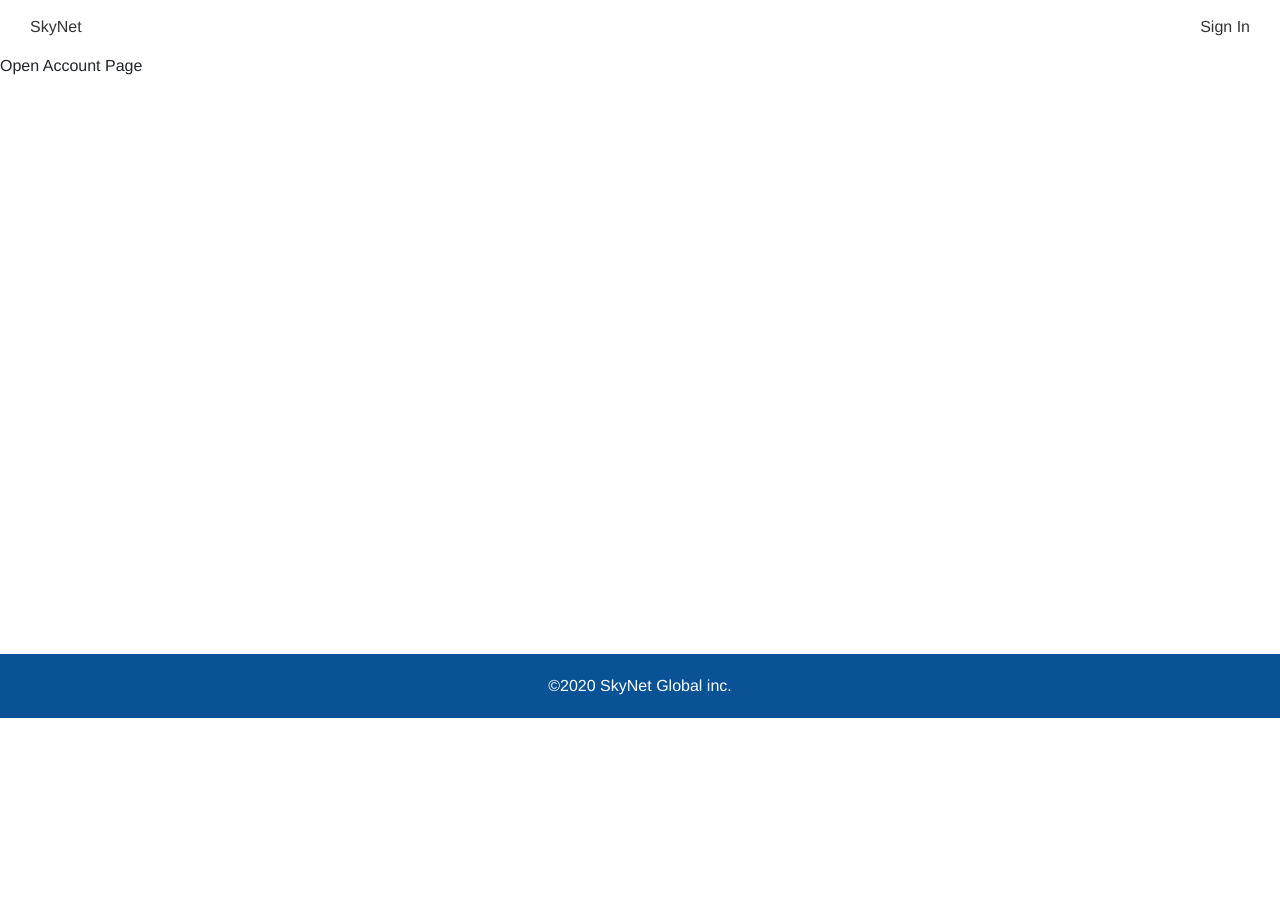
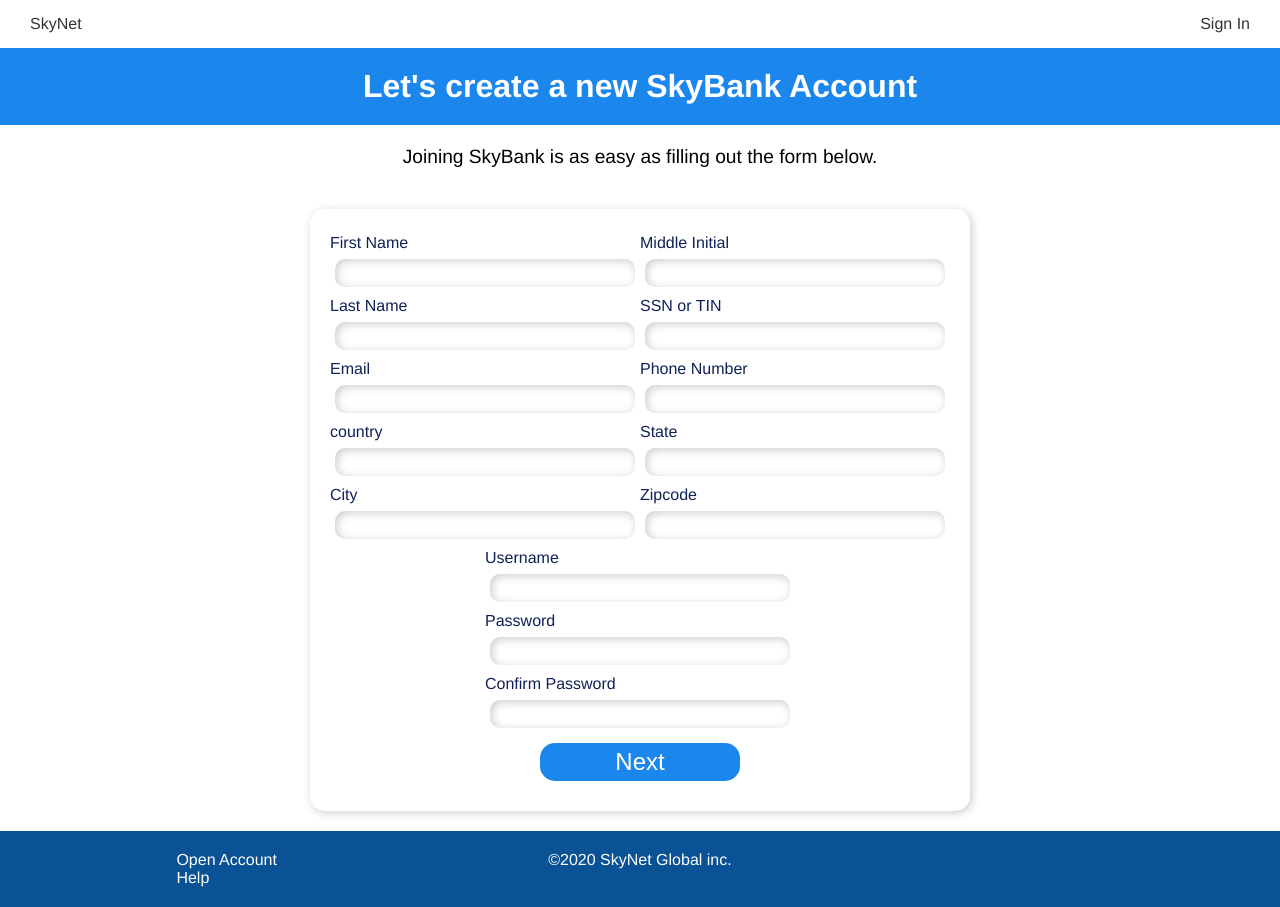
Before and after one commit to DavidKaza/skybank, a React (Create React App) app: page /openaccount in a window 1280 px wide. Before the commit the page ends 800 px from the top, so only its background shows below. Built offline with nearby package versions, Linux system fonts and the light colour scheme.

Commit message:
added create account

```diff
--- a/public/index.html
+++ b/public/index.html
@@ -25,12 +25,12 @@
       Learn how to configure a non-root public URL by running `npm run build`.
     -->
     <title>React App</title>
-    <link
+    <!-- <link
       href="https://cdn.jsdelivr.net/npm/bootstrap@5.2.2/dist/css/bootstrap.min.css"
       rel="stylesheet"
       integrity="sha384-Zenh87qX5JnK2Jl0vWa8Ck2rdkQ2Bzep5IDxbcnCeuOxjzrPF/et3URy9Bv1WTRi"
       crossorigin="anonymous"
-    />
+    /> -->
   </head>
   <body>
     <noscript>You need to enable JavaScript to run this app.</noscript>
@@ -45,6 +45,10 @@
       To begin the development, run `npm start` or `yarn start`.
       To create a production bundle, use `npm run build` or `yarn build`.
     -->
-    <script src="https://cdn.jsdelivr.net/npm/bootstrap@5.2.2/dist/js/bootstrap.bundle.min.js" integrity="sha384-OERcA2EqjJCMA+/3y+gxIOqMEjwtxJY7qPCqsdltbNJuaOe923+mo//f6V8Qbsw3" crossorigin="anonymous"></script>
+    <script
+      src="https://cdn.jsdelivr.net/npm/bootstrap@5.2.2/dist/js/bootstrap.bundle.min.js"
+      integrity="sha384-OERcA2EqjJCMA+/3y+gxIOqMEjwtxJY7qPCqsdltbNJuaOe923+mo//f6V8Qbsw3"
+      crossorigin="anonymous"
+    ></script>
   </body>
 </html>
--- a/src/components/Button.tsx
+++ b/src/components/Button.tsx
@@ -4,7 +4,7 @@ const StyledButton = styled.button`
   background-color: var(--primary);
   border: none;
   width: 200px;
-  padding: 10px;
+  padding: 5px;
   border-radius: 15px;
   font-size: 1.5rem;
   color: #fff;
@@ -26,11 +26,17 @@ const StyledButton = styled.button`
 interface Props {
   readonly children: React.ReactNode;
   onClick?: React.MouseEventHandler<HTMLButtonElement>;
+  className?: string;
 }
 
-const Button = (props: Props) => {
+const Button: React.FC<Props> = (props) => {
   return props.onClick ? (
-    <StyledButton onClick={props.onClick}>{props.children}</StyledButton>
+    <StyledButton
+      className={props.className ? props.className : ''}
+      onClick={props.onClick}
+    >
+      {props.children}
+    </StyledButton>
   ) : (
     <StyledButton>{props.children}</StyledButton>
   );
--- a/src/components/Footer.tsx
+++ b/src/components/Footer.tsx
@@ -1,3 +1,4 @@
+import { Link } from 'react-router-dom';
 import styled from 'styled-components';
 
 const StyledFooter = styled.footer`
@@ -6,9 +7,33 @@ const StyledFooter = styled.footer`
   background-color: var(--primaryMedium);
   color: #fff;
   text-align: center;
+  display: grid;
+  grid-template-columns: 1fr 1fr 1fr;
+  justify-content: center;
+  ul {
+    list-style-type: none;
+    text-align: left;
+    margin: auto;
+    a {
+      color: #fff;
+      text-decoration: none;
+    }
+  }
 `;
 const Footer = () => {
-  return <StyledFooter>&copy;2020 SkyNet Global inc.</StyledFooter>;
+  return (
+    <StyledFooter>
+      <ul>
+        <li>
+          <Link to='/openaccount'>Open Account</Link>
+        </li>
+        <li>
+          <Link to='/help'>Help</Link>
+        </li>
+      </ul>
+      &copy;2020 SkyNet Global inc.
+    </StyledFooter>
+  );
 };
 
 export default Footer;
--- a/src/components/Form.tsx
+++ b/src/components/Form.tsx
@@ -13,15 +13,50 @@ const StyledForm = styled.form`
   margin: 20px auto;
   background-color: #fff;
   color: var(--primaryDark);
-  input {
+  input,
+  select {
     font-size: 1.2rem;
     border-radius: 10px;
+    border: none;
+    box-shadow: inset 2px 2px 10px rgba(0, 0, 0, 0.2);
     margin: 5px;
     padding: 5px;
     width: 350px;
   }
   label {
     padding: 15px 0px 8px 0px;
+  }
+  &.grid-2col {
+    font-size: 1rem;
+    display: grid;
+    grid-template-columns: 1fr 1fr;
+    max-width: 900px;
+    @media screen and (max-width: 900px) {
+      grid-template-columns: 1fr;
+      max-width: 100%;
+    }
+    label {
+      display: block;
+      padding: 5px 0px 2px 0px;
+    }
+    input,
+    select {
+      font-size: 1rem;
+      border-radius: 10px;
+      border: none;
+      box-shadow: inset 2px 2px 10px rgba(0, 0, 0, 0.2);
+      margin: 5px;
+      padding: 5px;
+      width: 300px;
+    }
+    .span2 {
+      grid-column: span 2;
+      margin: auto;
+      display: block;
+    }
+    button {
+      grid-column: span 2;
+    }
   }
 `;
 
@@ -33,7 +68,7 @@ interface Props {
   onSubmit?: (event: React.FormEvent<HTMLFormElement>) => void;
 }
 
-const Form = (props: Props) => {
+const Form: React.FC<Props> = (props) => {
   function defaultOnSubmit(e: React.FormEvent<HTMLFormElement>) {
     e.preventDefault();
   }
--- a/src/components/Header.tsx
+++ b/src/components/Header.tsx
@@ -63,7 +63,7 @@ export const StyledHeader = styled.header`
 `;
 
 const Header: React.FC = () => {
-  const User = useAppSelector(selectUser);
+  const user = useAppSelector(selectUser);
   const dispatch = useAppDispatch();
   let navigateHome = useNavigate();
   return (
@@ -74,7 +74,7 @@ const Header: React.FC = () => {
             <Link to='/'>SkyNet</Link>
           </div>
           <ul>
-            {User.id ? (
+            {user.id ? (
               <div className='user-menu'>
                 <li>
                   <Link to='profile'>Profile</Link>
@@ -99,19 +99,19 @@ const Header: React.FC = () => {
             )}
           </ul>
         </div>
-        {User.id ? (
+        {user.id ? (
           <ul className='lowerNav'>
             <li>
               <Link to='/accounts'>Accounts</Link>
+            </li>
+            <li>
+              <Link to='/openaccount'>Open New Account</Link>
             </li>
             <li>
               <Link to='/payments'>Payments and Transfers</Link>
             </li>
             <li>
               <Link to='/messages'>Messages</Link>
-            </li>
-            <li>
-              <Link to='/OpenAccount'>Open Account</Link>
             </li>
             <li>
               <Link to='/help'>Help</Link>
--- a/src/components/Hero.tsx
+++ b/src/components/Hero.tsx
@@ -32,13 +32,13 @@ const StyledDiv = styled.div`
     margin: 0;
   }
   .login {
-    font-size: 1.5rem;
     color: #fff;
     display: flex;
     flex-direction: column;
     justify-content: space-evenly;
     align-items: center;
     p {
+      padding: 5px;
       a {
         color: var(--primary);
         &:hover {
@@ -74,6 +74,9 @@ const Hero = () => {
           <p>
             Not enrolled? <Link to='/signup'>Sign up now.</Link>
           </p>
+          <p>
+            New to SkyBank? <Link to='/openaccount'>Open Account</Link>
+          </p>
         </Form>
       </div>
     </StyledDiv>
--- a/src/components/pages/OpenAccount.tsx
+++ b/src/components/pages/OpenAccount.tsx
@@ -1,22 +1,265 @@
+import axios from 'axios';
+import { useState } from 'react';
+import { Link, useNavigate } from 'react-router-dom';
+import styled from 'styled-components';
+import { useAppSelector } from '../../shared/hooks';
+import { selectUser } from '../../shared/UserSlicer';
+import Button from '../Button';
+import Form from '../Form';
+
+const StyledMain = styled.main`
+  h1 {
+    padding: 20px;
+    background-color: var(--primary);
+    color: #fff;
+  }
+  p {
+    padding: 20px;
+    max-width: 750px;
+    font-size: 1.2rem;
+    line-height: 1.5rem;
+    text-align: left;
+    margin: auto;
+  }
+  .openaccount-container {
+    min-height: calc(100vh - 350px);
+    display: grid;
+    align-items: center;
+    justify-content: center;
+  }
+`;
+
 const OpenAccount = () => {
+  const [accountData, setAccountData] = useState({
+    accountType: '',
+    nickname: '',
+    initialDeposit: '',
+  });
 
-<div>
+  const [userData, setUserData] = useState({
+    firstName: '',
+    middleInitial: '',
+    lastName: '',
+    ssn: '',
+    email: '',
+    phoneNumber: '',
+    country: '',
+    state: '',
+    city: '',
+    zipcode: '',
+    username: '',
+    password: '',
+    confirmPassword: '',
+  });
 
-<h3>Add New Account</h3>
+  let navigateProfile = useNavigate();
+  const user = useAppSelector(selectUser);
+  function onSubmit(e: React.FormEvent<HTMLFormElement>) {
+    e.preventDefault();
+    axios
+      .post(`http://localhost:8080/users/${user.id}/accounts`, {
+        accountType: accountData.accountType,
+        nickname: accountData.nickname,
+        initialDeposit: accountData.initialDeposit,
+      })
+      .then((resp) => {
+        console.log(resp.data);
+        navigateProfile('/Profile');
+      });
+  }
+  function handleAccountInputChange(e: React.ChangeEvent<HTMLInputElement>) {
+    const value = e.target.value;
+    setAccountData({
+      ...accountData,
+      [e.target.name]: value,
+    });
+  }
+  function handleSelectChange(e: React.ChangeEvent<HTMLSelectElement>) {
+    const value = e.target.value;
+    setAccountData({
+      ...accountData,
+      [e.target.name]: value,
+    });
+  }
 
-  <form className="grid">
-      <label>Account Type</label>
-      <input type="text"></input>
-      <label>Initial deposit</label>
-      <input type="number"></input>
+  function handleUserInputChange(e: React.ChangeEvent<HTMLInputElement>) {
+    const value = e.target.value;
+    setUserData({
+      ...userData,
+      [e.target.name]: value,
+    });
+  }
 
-  </form>
+  return (
+    <StyledMain>
+      <h1>Let's create a new SkyBank Account</h1>
+      <section className='openaccount-container'>
+        {user.id ? (
+          <p>Choose an account type, nickname and initial deposit amount.</p>
+        ) : (
+          <p>Joining SkyBank is as easy as filling out the form below.</p>
+        )}
+        {user.id ? (
+          <Form method='post' onSubmit={onSubmit}>
+            <label htmlFor='accountType'>Account Type</label>
+            <select onChange={handleSelectChange} name='accountType'>
+              <option value='checking'>Checking</option>
+              <option value='saving'>Saving</option>
+            </select>
+            <label htmlFor='nickname'>Nickname</label>
+            <input
+              id='nickname'
+              value={accountData.nickname}
+              name='nickname'
+              type='text'
+              onChange={handleAccountInputChange}
+            ></input>
+            <label htmlFor='initialDeposit'>Initial deposit</label>
+            <input
+              id='initialDeposit'
+              value={accountData.initialDeposit}
+              name='initialDeposit'
+              type='number'
+              onChange={handleAccountInputChange}
+            ></input>
+            {!user.id && (
+              <p>
+                Already a member? <Link to='/signin'>Sign In</Link>
+              </p>
+            )}
+            <Button>{!user.id ? 'Next' : 'Create'}</Button>
+          </Form>
+        ) : (
+          <Form className='grid-2col'>
+            <div>
+              <label htmlFor='firstName'>First Name</label>
+              <input
+                value={userData.firstName}
+                id='firstName'
+                type='text'
+                onChange={handleUserInputChange}
+              />
+            </div>
+            <div>
+              <label htmlFor='middleInitial'>Middle Initial</label>
+              <input
+                value={userData.middleInitial}
+                id='middleInitial'
+                type='text'
+                onChange={handleUserInputChange}
+              />
+            </div>
+            <div>
+              <label htmlFor='lastName'>Last Name</label>
+              <input
+                value={userData.lastName}
+                id='lastName'
+                type='text'
+                onChange={handleUserInputChange}
+              />
+            </div>
+            <div>
+              <label htmlFor='ssn'>
+                <span title='Social Security Number'>SSN</span> or{' '}
+                <span title='Tax ID Number'>TIN</span>
+              </label>
+              <input
+                value={userData.ssn}
+                id='ssn'
+                type='text'
+                onChange={handleUserInputChange}
+              />
+            </div>
+            <div>
+              <label htmlFor='email'>Email</label>
+              <input
+                value={userData.email}
+                id='email'
+                type='text'
+                onChange={handleUserInputChange}
+              />
+            </div>
+            <div>
+              <label htmlFor='phone'>Phone Number</label>
+              <input
+                value={userData.phoneNumber}
+                id='phone'
+                type='text'
+                onChange={handleUserInputChange}
+              />
+            </div>
+            <div>
+              <label htmlFor='country'>country</label>
+              <input
+                value={userData.country}
+                id='country'
+                type='text'
+                onChange={handleUserInputChange}
+              />
+            </div>
+            <div>
+              {' '}
+              <label htmlFor='state'>State</label>
+              <input
+                value={userData.state}
+                id='state'
+                type='text'
+                onChange={handleUserInputChange}
+              />
+            </div>
+            <div>
+              <label htmlFor='city'>City</label>
+              <input
+                value={userData.city}
+                id='city'
+                type='text'
+                onChange={handleUserInputChange}
+              />
+            </div>
+            <div>
+              <label htmlFor='zipcode'>Zipcode</label>
+              <input
+                value={userData.zipcode}
+                id='zipcode'
+                type='text'
+                onChange={handleUserInputChange}
+              />
+            </div>
+            <div className='span2'>
+              <label htmlFor='username'>Username</label>
+              <input
+                value={userData.username}
+                id='username'
+                type='text'
+                onChange={handleUserInputChange}
+              />
+            </div>
+            <div className='span2'>
+              <label htmlFor='password'>Password</label>
+              <input
+                value={userData.password}
+                id='password'
+                type='text'
+                onChange={handleUserInputChange}
+              />
+            </div>
 
- </div>
+            <div className='span2'>
+              <label htmlFor='confirmPassword'>Confirm Password</label>
+              <input
+                value={userData.confirmPassword}
+                id='confirmPassword'
+                type='text'
+                onChange={handleUserInputChange}
+              />
+            </div>
 
+            <Button className='span2'>Next</Button>
+          </Form>
+        )}
+      </section>
+    </StyledMain>
+  );
+};
 
-
-  return <main>Open Account Page</main>;
-  };
-
-  export default OpenAccount;
+export default OpenAccount;
--- a/src/components/pages/Profile.tsx
+++ b/src/components/pages/Profile.tsx
@@ -24,12 +24,6 @@ const Profile = () => {
 
           <tbody>
             <tr className='info'>
-              <td>Yasin A. Adam</td>
-              <td>123-456-7890</td>
-              <td>yasin@gmail.com</td>
-              <td>123 Main Street, Main City, 12345</td>
-            </tr>
-            <tr className='info'>
               <td>
                 {`${User.firstName} ${User.middleInitial} ${User.lastName}`}
               </td>
```
Also changed, not shown: 3 other files (tests, documents, lock files or other folders).
